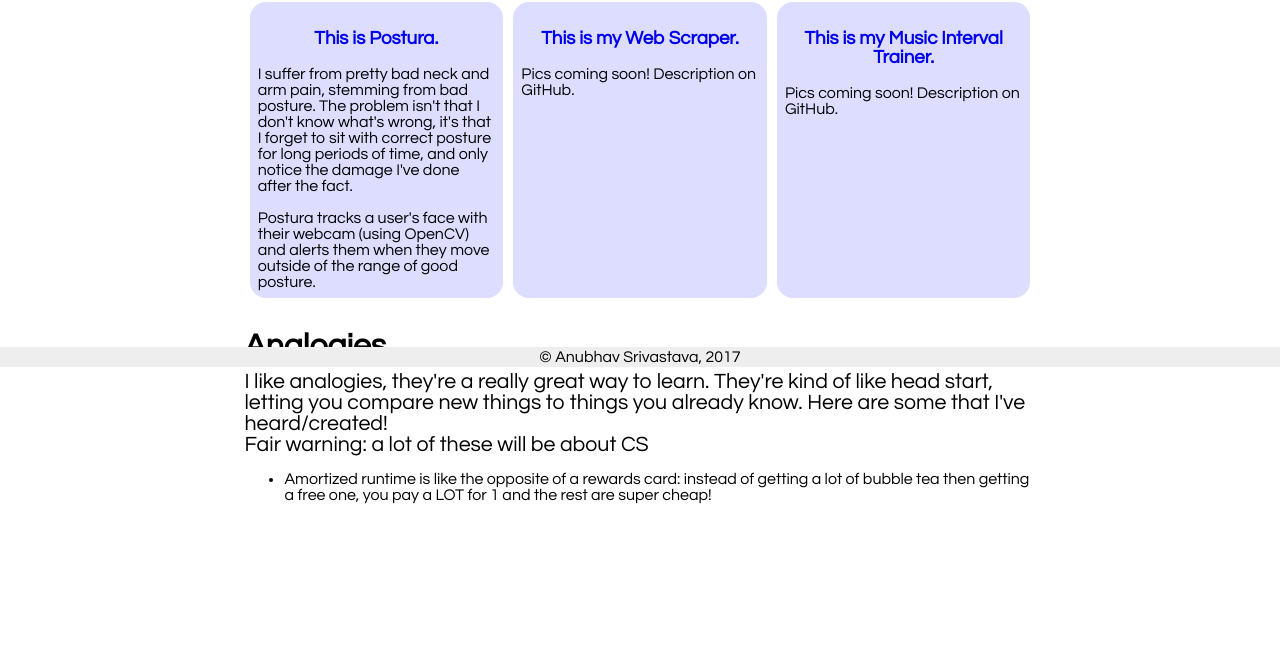
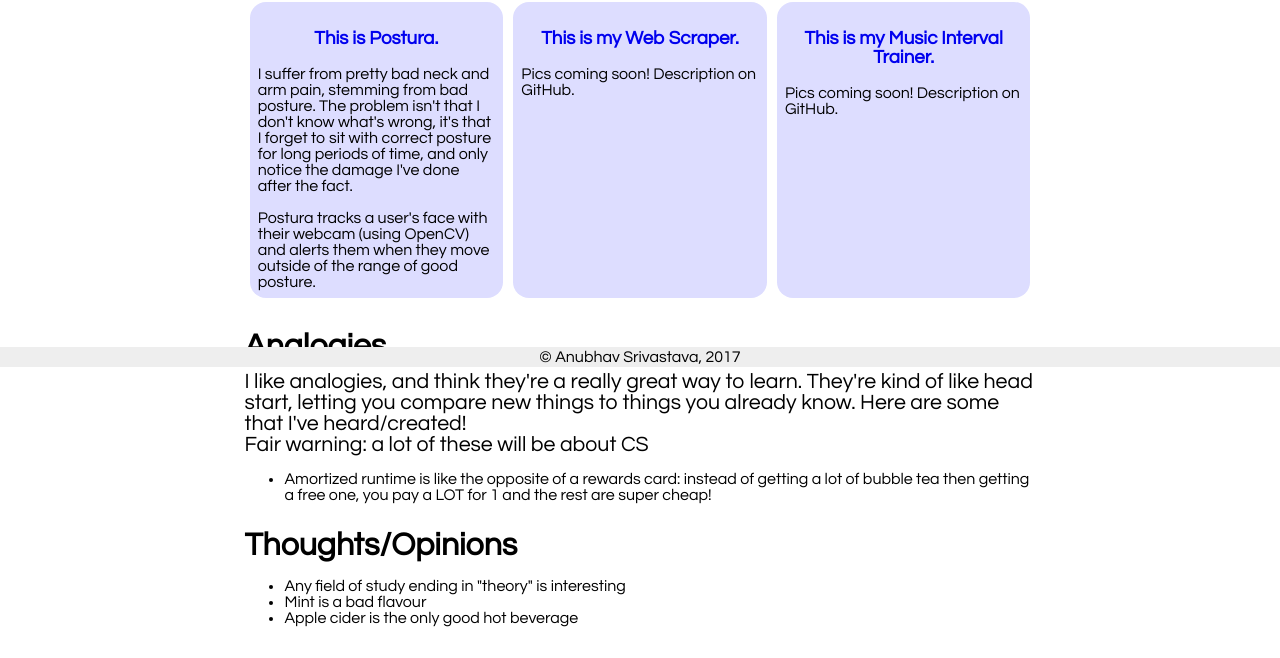
Before and after one commit to SrivastavaAnubhav/srivastavaanubhav.github.io, a plain HTML site: page index.html in a window 1280 px wide. Shown: the part 433-1091 px from the top of the page. Before the commit the page ends 968 px from the top, so only its background shows below. Drawn offline with Linux system fonts and the light colour scheme.

Commit message:
Added (some) thoughts/opinions

```diff
--- a/index.html
+++ b/index.html
@@ -73,12 +73,21 @@
 
 		<h2> Analogies </h2>
 		<p>
-			I like analogies, they're a really great way to learn. They're kind of like head start, letting you compare new things to things you already know. Here are some that I've heard/created!
+			I like analogies, and think they're a really great way to learn. They're kind of like head start, letting you compare new things to things you already know. Here are some that I've heard/created!
 			</br> Fair warning: a lot of these will be about CS
-		</p>
 		<ul>
 			<li> Amortized runtime is like the opposite of a rewards card: instead of getting a lot of bubble tea then getting a free one, you pay a LOT for 1 and the rest are super cheap! </li>
 		</ul>
+		</p>
+
+		<h2> Thoughts/Opinions </h2>
+		<p>
+			<ul>
+				<li> Any field of study ending in "theory" is interesting </li>
+				<li> Mint is a bad flavour </li>
+				<li> Apple cider is the only good hot beverage </li>
+			</ul>
+		</p>
 	</div>
 
 	<div id="footer">
```
